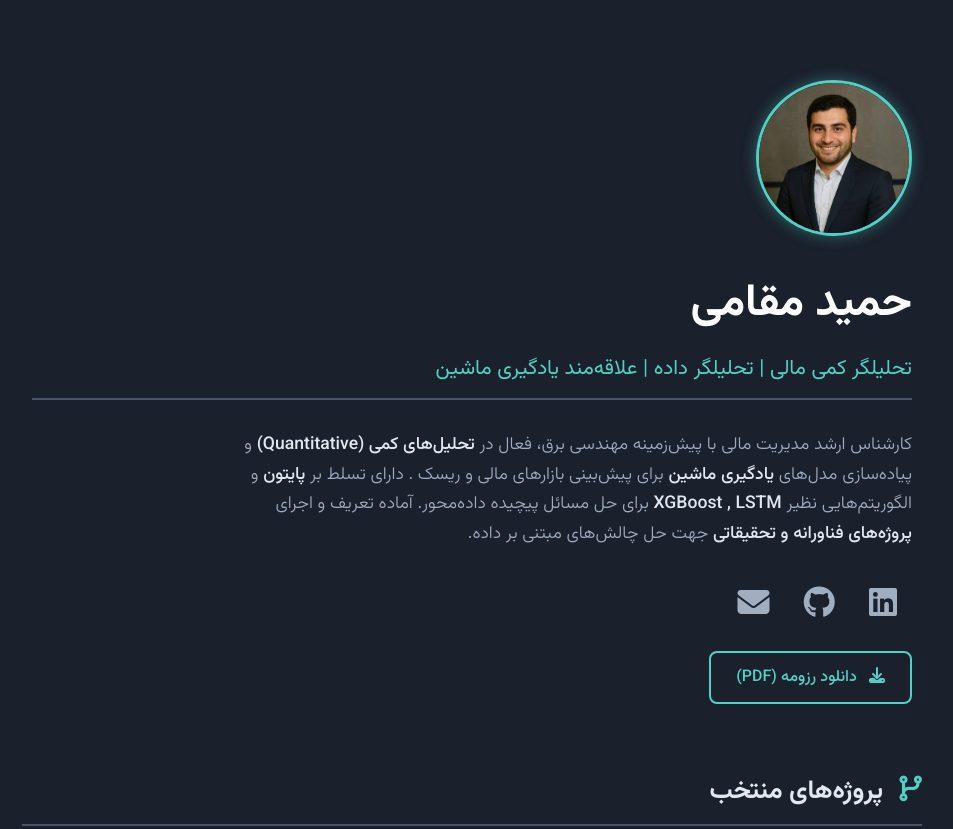
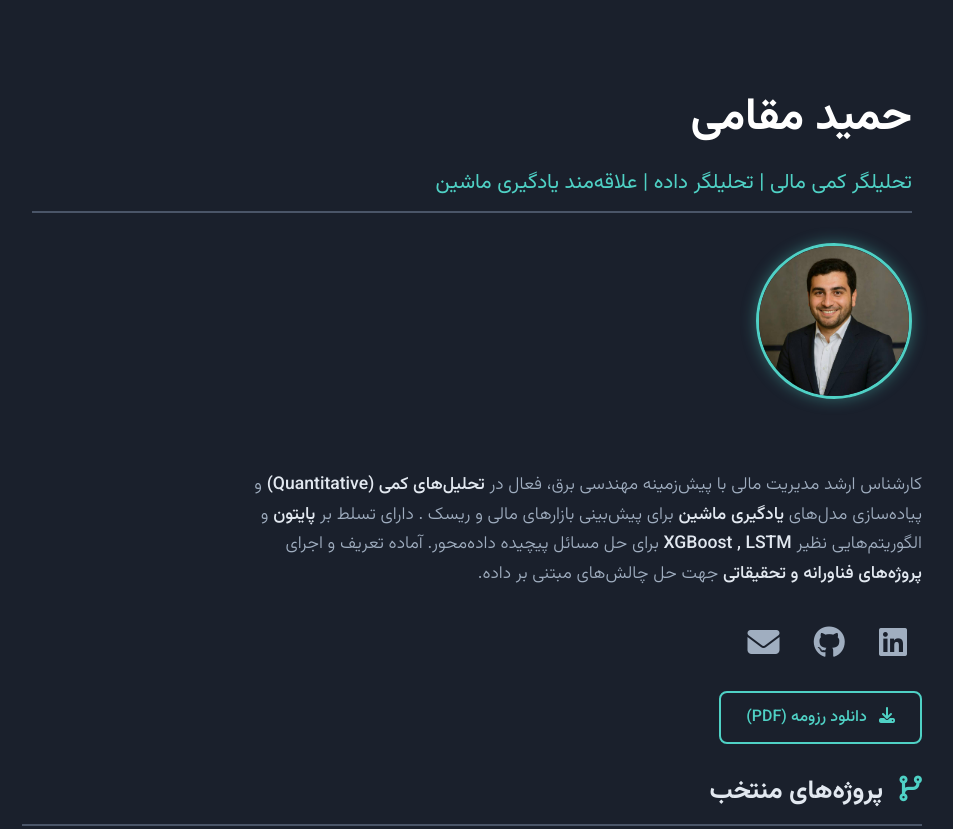
Before and after one commit to hamidmaghami/hamidmaghami.github.io, a plain HTML site: page index.html in a window 1280 px wide. Shown: the top 829 px of the page, without its empty margins (168-1121 px from the left). Drawn offline with Linux system fonts and the light colour scheme.

Commit message:
Update index.html

```diff
--- a/index.html
+++ b/index.html
@@ -15,15 +15,19 @@
     <main class="container">
 
         <header class="hero">
+            <div class="hero-main-content">
 
-            <img src="profile.jpg" alt="عکس پروفایل حمید مقامی" class="profile-pic">
+                <div class="hero-text-block">
+                    <h1 class="hero__name">حمید مقامی</h1>
+                    <h2 class="hero__title">
+                        تحلیلگر کمی مالی  |  تحلیلگر داده  | علاقه‌مند یادگیری ماشین
+                    </h2>
+                </div>
 
-            <h1 class="hero__name">حمید مقامی</h1>
-
-            <h2 class="hero__title">
-                تحلیلگر کمی مالی  |  تحلیلگر داده  | علاقه‌مند یادگیری ماشین
-            </h2>
-
+                <img src="profile.jpg" alt="عکس پروفایل حمید مقامی" class="profile-pic">
+            </div>
+        </header>
+        <div class="hero-content-below">
             <p class="hero__summary">
                 کارشناس ارشد مدیریت مالی با پیش‌زمینه مهندسی برق، فعال در <strong>تحلیل‌های کمی (Quantitative)</strong> و پیاده‌سازی مدل‌های <strong>یادگیری ماشین</strong> برای پیش‌بینی بازارهای مالی و ریسک . دارای تسلط بر <strong>پایتون</strong> و الگوریتم‌هایی نظیر <strong>XGBoost , LSTM </strong> برای حل مسائل پیچیده داده‌محور. آماده تعریف و اجرای <strong>پروژه‌های فناورانه و تحقیقاتی</strong>  جهت حل چالش‌های مبتنی بر داده.
             </p>
@@ -37,9 +41,7 @@
             <a href="Hamid_Maghami_CV.pdf" class="cta-button" download>
                 <i class="fas fa-download"></i> دانلود رزومه (PDF)
             </a>
-
-        </header>
-
+        </div>
         <section class="projects">
             <h2><i class="fas fa-code-branch"></i> پروژه‌های منتخب</h2>
 
@@ -79,7 +81,6 @@
                     <span>Fundamental Analysis</span>
                 </div>
             </article>
-
         </section>
 
         <section class="education">
```
